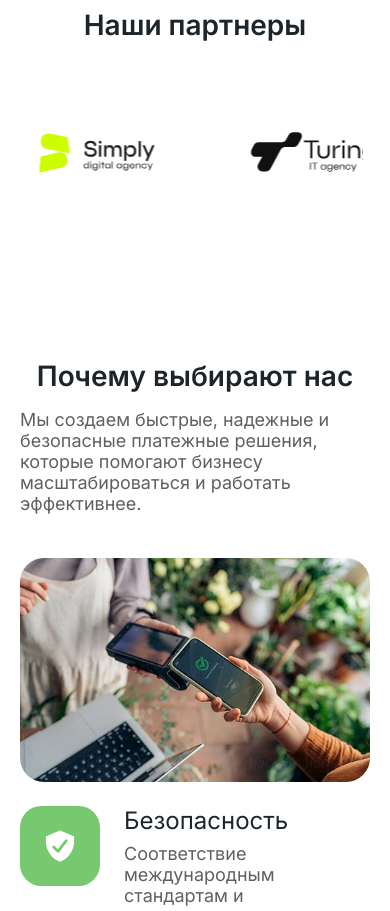
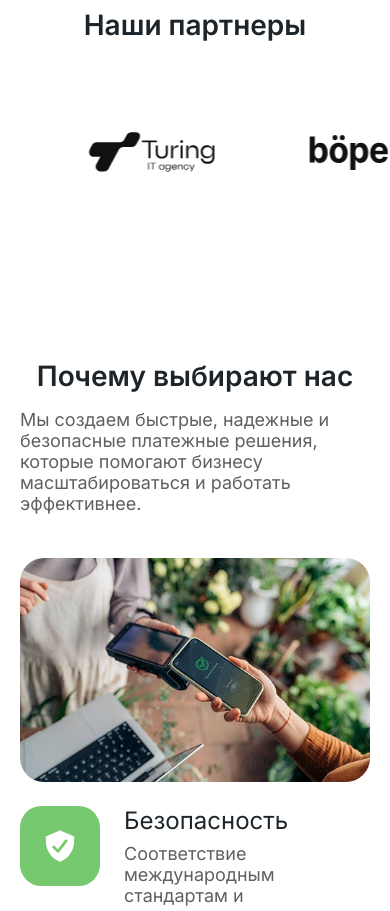
Before and after one commit to zhakasov-bm/KomoPay, a React (Vite) app: page / in a window 390 px wide. Shown: the part 3920-4831 px from the top of the page. Built offline with nearby package versions, Linux system fonts and the light colour scheme.

Commit message:
Update max-width to 150vws

```diff
--- a/src/index.css
+++ b/src/index.css
@@ -571,6 +571,7 @@ input::placeholder {
     font-size: 16px;
   }
 
+  /* Partners */
   .mobile-only {
     display: block;
     padding-top: 40px;
@@ -589,7 +590,7 @@ input::placeholder {
   /* Prevent excessive width in Marquee container */
   .rfm-marquee {
     width: 100% !important; /* Prevent the container from being too wide */
-    max-width: 125vw; /* Ensure it does not exceed the viewport width */
+    max-width: 150vw; /* Ensure it does not exceed the viewport width */
     overflow: hidden; /* Ensure no extra space is shown */
   }
 
```
